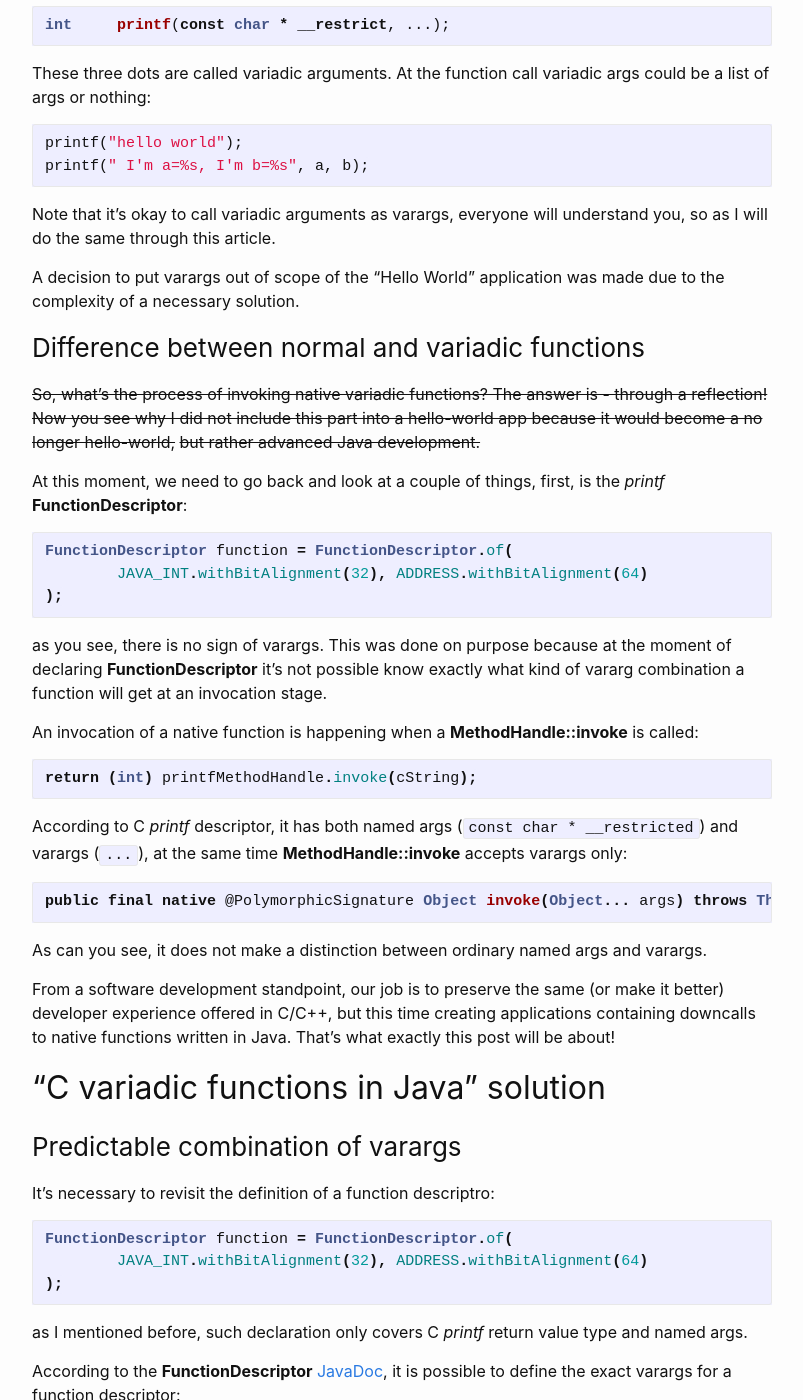
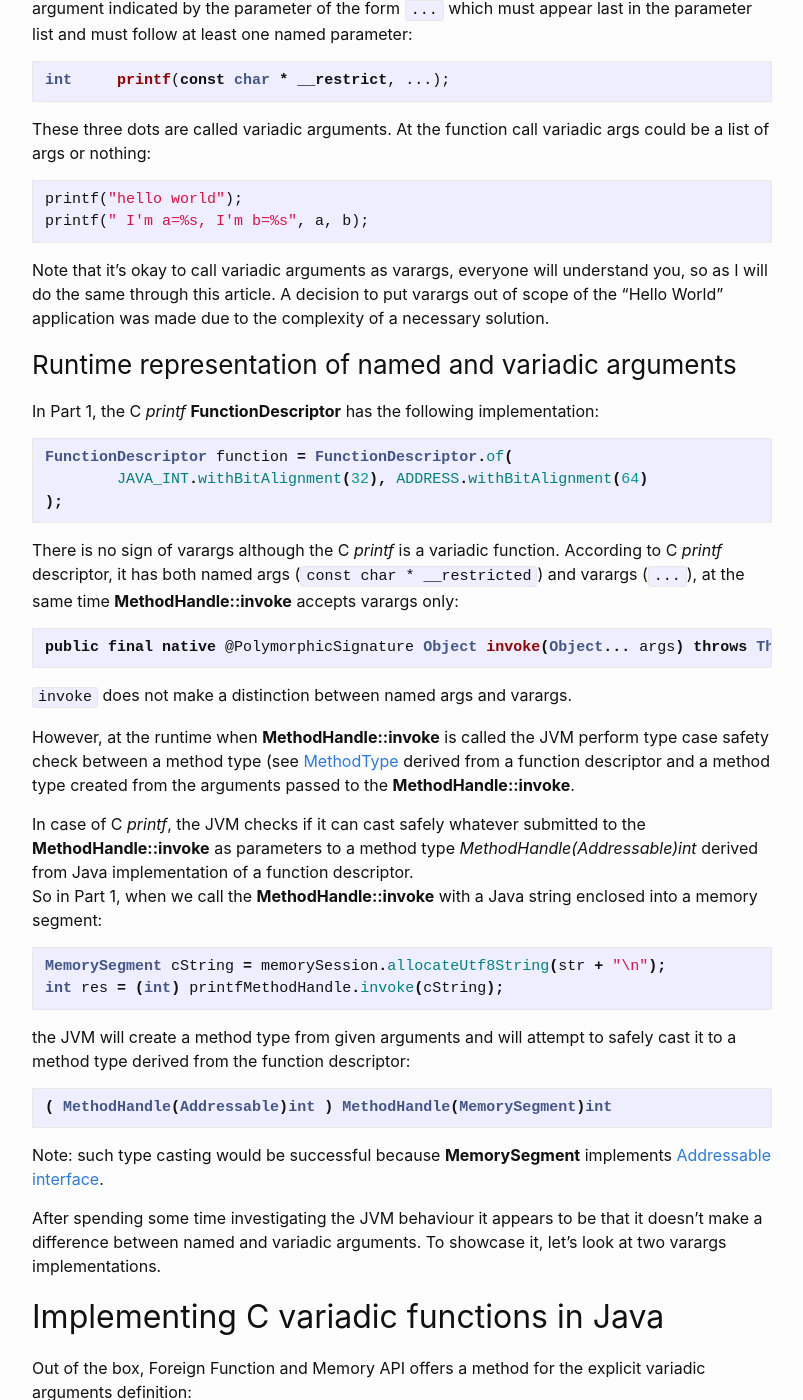
Before and after one commit to denismakogon/denismakogon.github.io, a Jekyll site: the page built from _posts/2022-06-14-introduction-to-project-panama-part-2.markdown, in a window 1280 px wide and 1400 px high, scrolled down 1572 px. Shown: the whole window, without its empty margins (238-1041 px from the left). Built offline with Jekyll 4.4.1, drawn with Linux system fonts in a browser that asks for light colours; a script that is not in the unit is left out; some of the changed text lies outside the part shown.

Commit message:
method types

````diff
--- a/_posts/2022-06-14-introduction-to-project-panama-part-2.markdown
+++ b/_posts/2022-06-14-introduction-to-project-panama-part-2.markdown
@@ -14,28 +14,32 @@ on [Unsplash](https://unsplash.com/s/photos/panama?utm_source=unsplash&utm_mediu
 
 ## "C variadic functions in Java" problem
 
-### C _printf_ is Java _PrintStream::println_
+### Part 1 recap
+
+The purpose of [Part 1]({{ '/openjdk/panama/2022/05/30/introduction-to-project-panama-part-1.html' | relative_url }})
+was to make an introduction to the Foreign Function and Memory API.
+
+As a practical task, in Part 1, I have shown you how to implement a downcall to the C _printf_ function using corresponding API classes:
+* **SymbolLookup** - for searching native function address;
+* **FunctionDescriptor** - for declaring a native function descriptor in Java containing a return value and argument layouts with the respect to its original signature in C;
+* **Linker** - for creating a method handle for a native function from a descriptor and a native function address;
+* **MemorySession** - for native memory segment allocation and de-allocation;
+
+### Revisiting C _printf_ Java implementation
 
 [Part 1]({{ '/openjdk/panama/2022/05/30/introduction-to-project-panama-part-1.html' | relative_url }})
-covered very important downcall concept implemented within Project Panama, to be specific, as part of Foreign Memory and Foreign Function Interfae API.
+contains a simplified implementation of C _printf_, it didn't have one key implementation aspect - variadic argument.
+The absence of variadic arguments made C _printf_ implementation look like _PrintStream::println_ rather than _PrintStream::printf_ in Java.
 
-As a practical task, in Part 1, I have shown you how to implement a downcall to C _printf_ function using corresponding API classes:
-* **SymbolLookup** for searching native function address;
-* **FunctionDescriptor** for declaring a function descriptor containing a return value and argument layouts;
-* **Linker** for creating a method handle for a native function from a descriptor and a native function address;
-* **MemorySession** for native memory segment allocations;
+As you may know, there is no _println_ in C standard library. So, the functionality of _println_,
+as we got used to, can simply be replaced _printf_:
+```cpp
+printf("Hello World!\n"); // <-- equivalent to 'println("Hello World")'
+```
 
-### Revisiting _printf_ example
-
-[Part 1]({{ '/openjdk/panama/2022/05/30/introduction-to-project-panama-part-1.html' | relative_url }})
-contains simplified implementation of C _printf_ - it didn't have one key implementation aspect. The missing feature
-turned _printf_ implementation into a _System.out::println_ rather than to _PrintStream::printf_.
-
-Note: there is no _println_ in C standard library, because _println_ that we all know is the equivalent to _printf_
-with the additional '\n' char in the end of a string printed to a console.
-
-In Java, the key difference _PrintStream::println_ and _PrintStream::printf_ is a presence of varargs in the last one.
-Such distinction was derived from C standard library. Now it's clear, the Part 1 did not implement a full contract of a variadic function C _printf_.
+In Java, the most important difference between _PrintStream::println_ and _PrintStream::printf_ is a support of varargs in the last one,
+i.e., _PrintStream::println_ is a simplified version of _PrintStream::printf_. Looking back at the C _printf_ implementation
+in Part 1 it did not implement a full contract of a variadic function C _printf_.
 
 ### Variadic functions, variadic arguments
 
@@ -52,62 +56,73 @@ printf(" I'm a=%s, I'm b=%s", a, b);
 ```
 
 Note that it's okay to call variadic arguments as varargs, everyone will understand you, so as I will do the same through this article.
-
 A decision to put varargs out of scope of the "Hello World" application was made due to the complexity of a necessary solution.
 
-### Difference between normal and variadic functions
+### Runtime representation of named and variadic arguments
 
-~~So, what's the process of invoking native variadic functions? The answer is - through a reflection!
-Now you see why I did not include this part into a hello-world app because it would become a no longer hello-world,~~
-~~but rather advanced Java development.~~
-
-
-At this moment, we need to go back and look at a couple of things, first, is the _printf_ **FunctionDescriptor**:
+In Part 1, the C _printf_ **FunctionDescriptor** has the following implementation:
 ```java
 FunctionDescriptor function = FunctionDescriptor.of(
         JAVA_INT.withBitAlignment(32), ADDRESS.withBitAlignment(64)
 );
 ```
-as you see, there is no sign of varargs. This was done on purpose because at the moment of declaring **FunctionDescriptor**
-it's not possible know exactly what kind of vararg combination a function will get at an invocation stage.
 
-An invocation of a native function is happening when a **MethodHandle::invoke** is called:
-```java
-return (int) printfMethodHandle.invoke(cString);
-```
-
+There is no sign of varargs although the C _printf_ is a variadic function.
 According to C _printf_ descriptor, it has both named args (`const char * __restricted`) and varargs (`...`),
 at the same time **MethodHandle::invoke** accepts varargs only:
 ```java
 public final native @PolymorphicSignature Object invoke(Object... args) throws Throwable;
 ```
-As can you see, it does not make a distinction between ordinary named args and varargs.
 
-From a software development standpoint, our job is to preserve the same (or make it better) developer experience offered in C/C++,
-but this time creating applications containing downcalls to native functions written in Java.
-That's what exactly this post will be about!
+`invoke` does not make a distinction between named args and varargs.
 
-## "C variadic functions in Java" solution
+However, at the runtime when **MethodHandle::invoke** is called the JVM perform type case safety check between
+a method type (see [MethodType](https://download.java.net/java/early_access/jdk19/docs/api/java.base/java/lang/invoke/MethodType.html) derived from a function descriptor
+and a method type created from the arguments passed to the **MethodHandle::invoke**.
 
-### Predictable combination of varargs
+In case of C _printf_, the JVM checks if it can cast safely whatever submitted to the **MethodHandle::invoke**
+as parameters to a method type _MethodHandle(Addressable)int_ derived from Java implementation of a function descriptor.
+So in Part 1, when we call the **MethodHandle::invoke** with a Java string enclosed into a memory segment:
+```java
+MemorySegment cString = memorySession.allocateUtf8String(str + "\n");
+int res = (int) printfMethodHandle.invoke(cString);
+```
+the JVM will create a method type from given arguments and will attempt to safely cast it to a method type derived from the function descriptor:
+```java
+( MethodHandle(Addressable)int ) MethodHandle(MemorySegment)int
+```
 
-It's necessary to revisit the definition of a function descriptro:
+Note: such type casting would be successful because **MemorySegment** implements [Addressable interface](https://download.java.net/java/early_access/jdk19/docs/api/java.base/java/lang/foreign/Addressable.html).
+
+After spending some time investigating the JVM behaviour it appears to be that it doesn't
+make a difference between named and variadic arguments. To showcase it, let's look at two varargs implementations.
+
+## Implementing C variadic functions in Java
+
+Out of the box, Foreign Function and Memory API offers a method for the explicit variadic arguments definition:
+```java
+FunctionDescriptor::asVariadic
+```
+Alongside with that, I will offer you another implementation, the opposite to explicit definition (implicit or dynamic).
+
+### Explicit variadic arguments
+
+It's necessary to revisit the function descriptor definition, again:
 ```java
 FunctionDescriptor function = FunctionDescriptor.of(
         JAVA_INT.withBitAlignment(32), ADDRESS.withBitAlignment(64)
 );
 ```
-as I mentioned before, such declaration only covers C _printf_ return value type and named args.
+as mentioned before, such declaration only covers C _printf_ return value type and named args.
 
 According to the **FunctionDescriptor** [JavaDoc](https://download.java.net/java/early_access/jdk19/docs/api/java.base/java/lang/foreign/FunctionDescriptor.html#asVariadic(java.lang.foreign.MemoryLayout...)),
-it is possible to define the exact varargs for a function descriptor:
+it is possible to explicitly define the exact variadic arguments within a function descriptor:
 ```java
-public FunctionDescriptorPREVIEW asVariadic(MemoryLayoutPREVIEW... variadicLayouts)
+public FunctionDescriptorPREVIEW asVariadic(MemoryLayout... variadicLayouts)
 ```
 it creates a specialized variadic function descriptor, by appending given variadic layouts to this function descriptor argument layouts.
 
-Using this method it is possible to explicitly declare varargs memory layouts.
-Let's say we want C _print_ to accept _char * p_ and _int_ as varargs in addition to named args:
+Let's say we want C _printf_ to accept _char * p_ and _int_ as variadic arguments:
 ```java
 FunctionDescriptor function = FunctionDescriptor.of(
         JAVA_INT.withBitAlignment(32), ADDRESS.withBitAlignment(64)
@@ -115,15 +130,40 @@ FunctionDescriptor function = FunctionDescriptor.of(
 FunctionDescriptor variadicFunction = function.asVariadic(ADDRESS, JAVA_INT);
 ```
 
-Such descriptor indeed compliant with the C _printf_ signature:
+`variadicFunction` descriptor is still compliant with the C _printf_ signature:
 ```cpp
 int     printf(const char * __restrict, ...);
 ```
-however, Java-based function descriptor holds more details than C _printf_ version.
-It says that a function that corresponds to given descriptor returns _int_, accepts _char * p_ as named arg
-as well as **mandatory** varargs of a specific length (two, for example) and predefined types (C pointer and _int_).
+However, Java-based function descriptor holds more details than C _printf_ version.
+It says that a function that corresponds to given descriptor returns _int_ value, accepts named arg of type _char * p_
+as well as **MANDATORY** variadic argument of a specific length (two, for example) of types _char * p_ followed by _int_.
+A call to a function of such description will look like:
+```java
+    var namedArg = memorySession.allocateUtf8String("My name is %s, age %d\n");
+    var nameVararg = memorySession.allocateUtf8String("Denis");
+    var ageVararg = 31;
 
-java.lang.invoke.WrongMethodTypeException
+    var ret = (int) printfHandle.invoke(namedArg, nameVararg, ageVararg);
+```
+
+What we know so far that the JVM will check if it can cast the **MethodHandle::invoke** method type a method type derived from `variadicFunction` descriptor:
+```java
+//      method type from the descriptor              method type from MethodHandle::invoke
+( MethodType(Addressable, Addressable, int)int ) MethodHandle(MemorySegment,MemorySegment, int)int
+```
+Now it's clear that variadic argument types are a part of a method type which makes them mandatory parameters a method handle invocation.
+The beauty of variadic arguments in terms of software development is they could or may not to be present at the invocation of a function.
+So, the assumption is the following code should've work:
+```java
+(int) printfHandle.invoke(namedArg, nameVararg);
+(int) printfHandle.invoke(namedArg)
+```
+but it's not. These both calls will fail with the following exception:
+```shell
+Exception in thread "main" java.lang.RuntimeException: java.lang.invoke.WrongMethodTypeException:
+    cannot convert MethodHandle(Addressable,Addressable,int)int to (MemorySegment,MemorySegment,Void)int
+```
+the only difference would be in a method type created from the **MethodHandle::invoke**
 
 ### Unpredictable combinations of varargs
 
````
